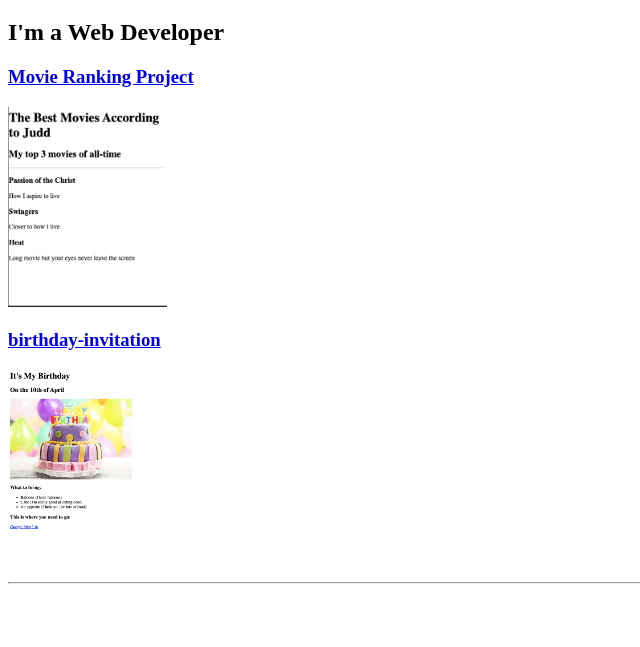
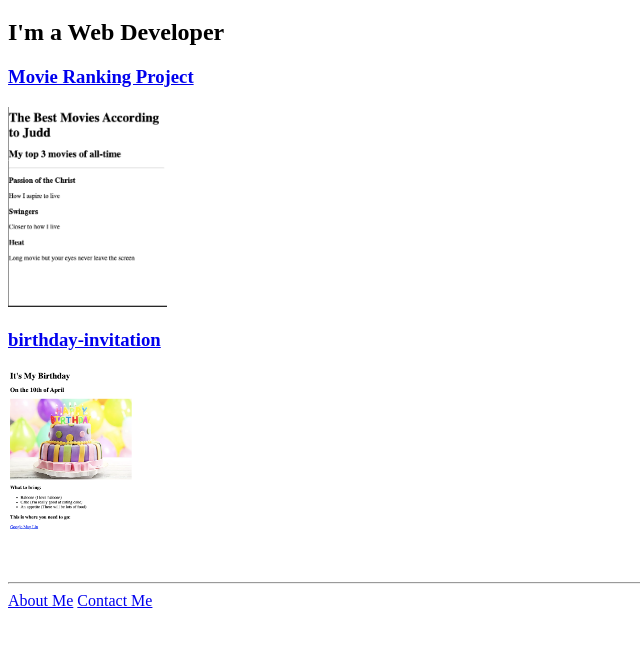
Before and after one commit to Juddwa/html-portfolio, a plain HTML site: page index.html in a window 1280 px wide. Shown: the part 61-708 px from the top of the page, without its empty margins (0-640 px from the left). Drawn offline with Linux system fonts and the light colour scheme.

Commit message:
Add files via upload

```diff
--- a/index.html
+++ b/index.html
@@ -14,8 +14,8 @@
     <h3><a href=".public/birthday-invitation.html">birthday-invitation</a></h3>
     <img src="./assets/images/birthday-invitation1.png" height="200" alt="birthday-invitation" />
     <hr />
-    <a href="./public/about.html"></a>
-    <a href="/public/contact.html"></a>
+    <a href="./public/about.html">About Me</a>
+    <a href="/public/contact.html">Contact Me</a>
 </body>
 
 </html>
```
